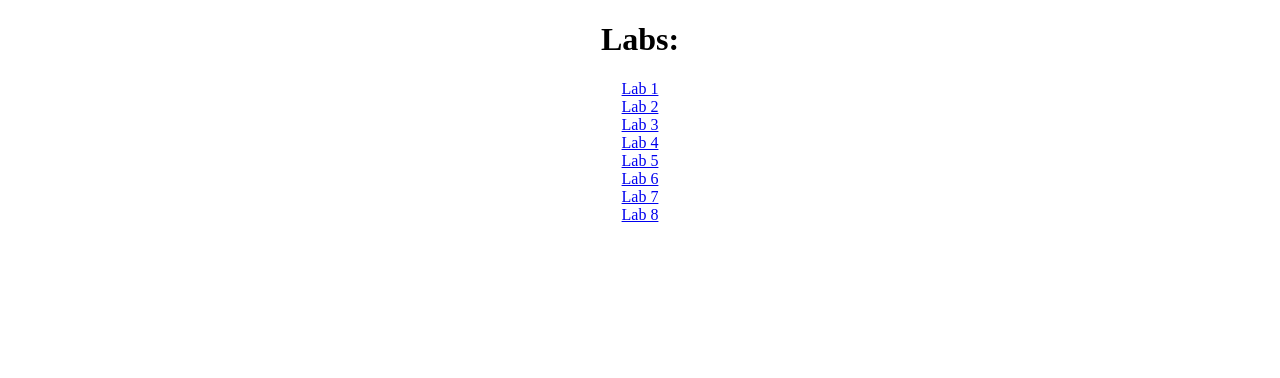
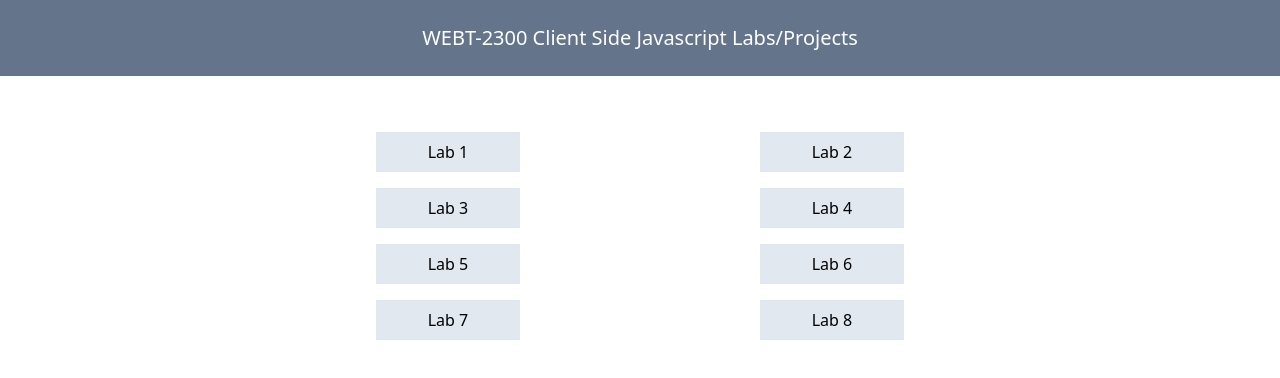
Before and after one commit to Drewskeed77/Drewskeed77.github.io, a plain HTML site: page index.html in a window 1280 px wide. Drawn offline with nearby package versions, Linux system fonts and the light colour scheme.

Commit message:
update index.html and style.css

```diff
--- a/index.html
+++ b/index.html
@@ -5,18 +5,19 @@
     <meta name="viewport" content="width=device-width, initial-scale=1.0">
     <title>Lab Index File</title>
     <link rel="stylesheet" href="style.css">
+    <script src="https://cdn.tailwindcss.com"></script>
 </head>
-<body style="text-align: center;">
-    <h1>Labs:</h1>
-    <ul>
-        <li><a href="lab-01/WEBT2300-Module01-Lab/WEBT2300-Module01-Lab.html">Lab 1</a></li>
-        <li><a href="lab-02/WEBT2300-Module02-Lab/WEBT2300-Module02-Lab.html">Lab 2</a></li>
-        <li><a href="lab-03/WEBT2300-Module03-Lab.html">Lab 3</a></li>
-        <li><a href="lab-04/WEBT2300-Module04-Lab.html">Lab 4</a></li>
-        <li><a href="lab-05/index.html">Lab 5</a></li>
-        <li><a href="lab-06/index.html">Lab 6</a></li>
-        <li><a href="lab-07/index.html">Lab 7</a></li>
-        <li><a href="lab-08/index.html">Lab 8</a></li>
+<body class="text-center">
+    <h1 class="p-6 bg-slate-500 text-xl text-white">WEBT-2300 Client Side Javascript Labs/Projects</h1>
+    <ul class="grid grid-cols-2 content-center items-center my-12 mx-64">
+        <li class="my-2 mx-auto p-2 w-36 bg-slate-200"><a href="lab-01/WEBT2300-Module01-Lab/WEBT2300-Module01-Lab.html">Lab 1</a></li>
+        <li class="my-2 mx-auto p-2 w-36 bg-slate-200"><a href="lab-02/WEBT2300-Module02-Lab/WEBT2300-Module02-Lab.html">Lab 2</a></li>
+        <li class="my-2 mx-auto p-2 w-36 bg-slate-200"><a href="lab-03/WEBT2300-Module03-Lab.html">Lab 3</a></li>
+        <li class="my-2 mx-auto p-2 w-36 bg-slate-200"><a href="lab-04/WEBT2300-Module04-Lab.html">Lab 4</a></li>
+        <li class="my-2 mx-auto p-2 w-36 bg-slate-200"><a href="lab-05/index.html">Lab 5</a></li>
+        <li class="my-2 mx-auto p-2 w-36 bg-slate-200"><a href="lab-06/index.html">Lab 6</a></li>
+        <li class="my-2 mx-auto p-2 w-36 bg-slate-200"><a href="lab-07/index.html">Lab 7</a></li>
+        <li class="my-2 mx-auto p-2 w-36 bg-slate-200"><a href="lab-08/index.html">Lab 8</a></li>
 
     </ul>
 </body>
--- a/style.css
+++ b/style.css
@@ -2,6 +2,7 @@ body {
     margin: 0 auto;
     box-sizing: border-box;
     text-align: center;
+    margin: 0em 32em;
 }
 
 ul {
@@ -10,3 +11,7 @@ ul {
     padding: 0;
     margin: 0;
 }
+
+li {
+    width: auto;
+}
```
